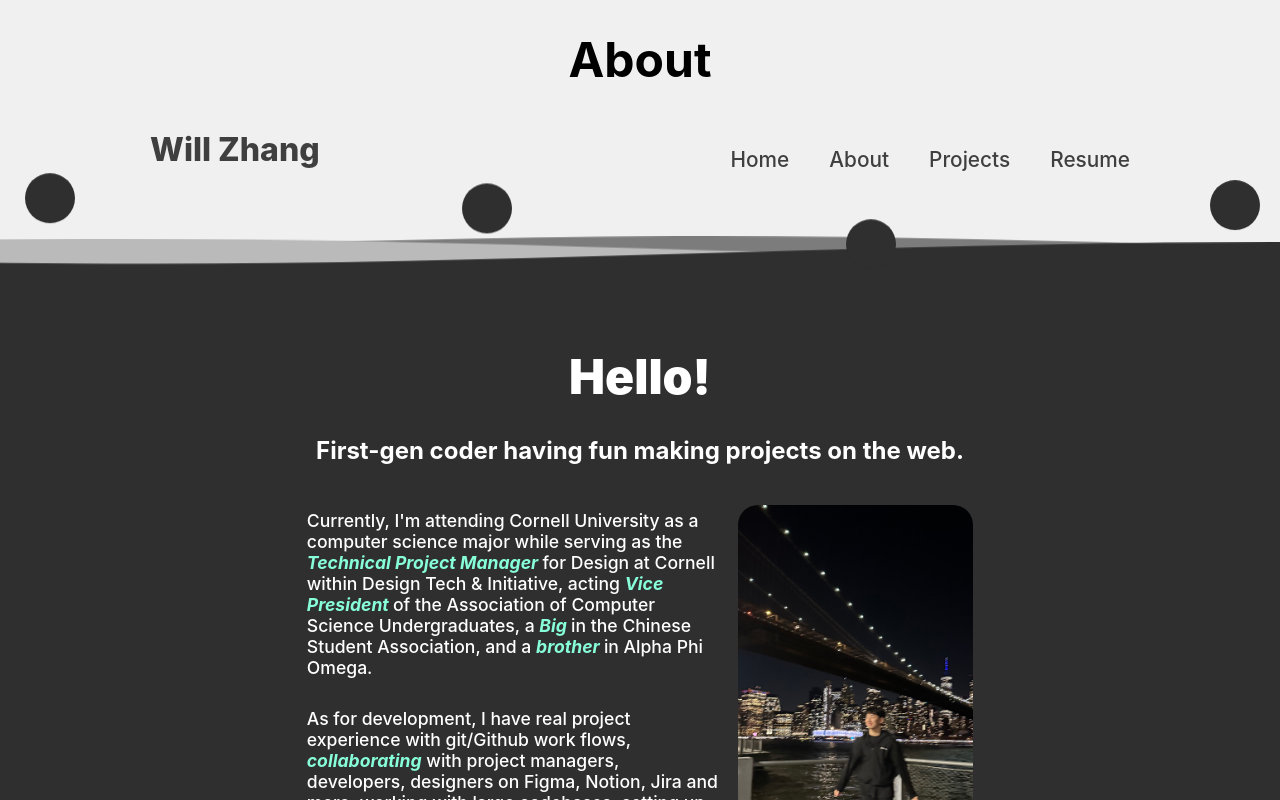
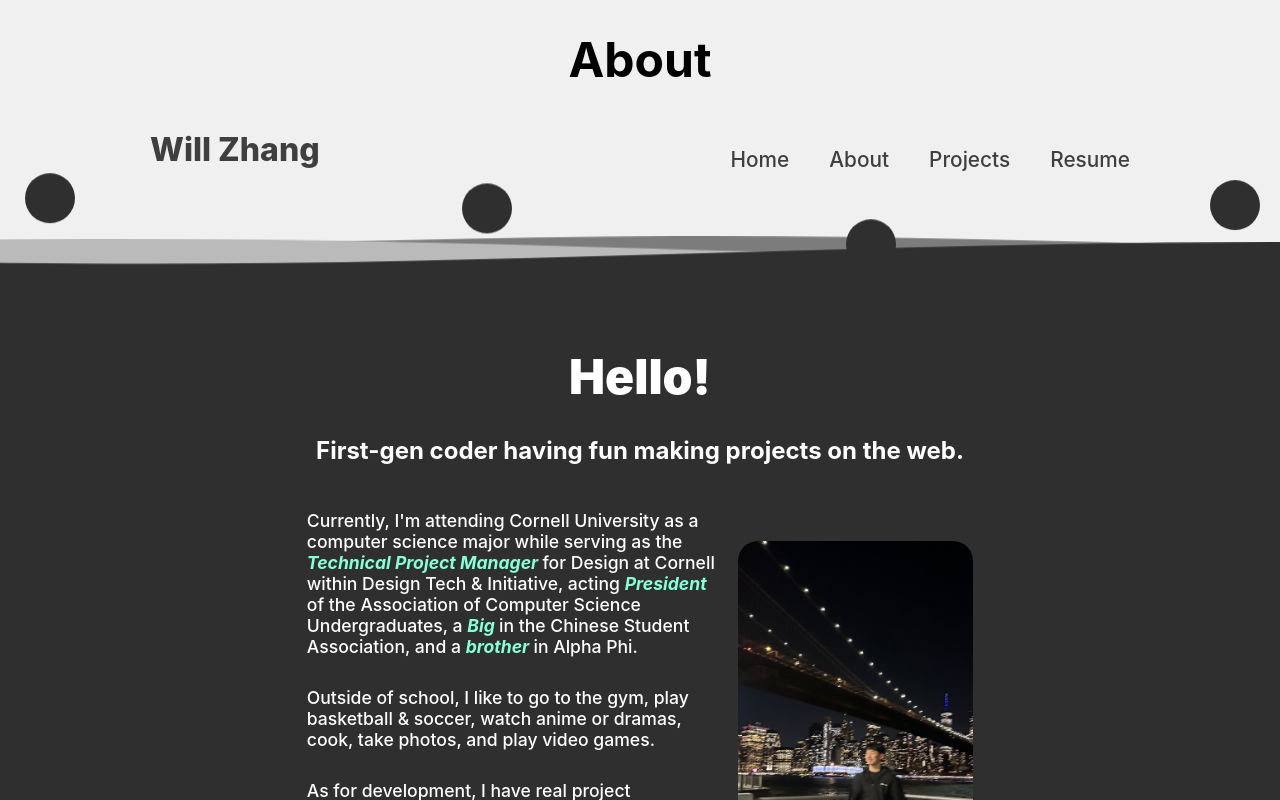
Before and after one commit to wizhaaa/wizhaa.com, a React (Create React App) app: page /about in a window 1280 px wide. Shown: the top 800 px of the page. Built offline with nearby package versions, Linux system fonts and the light colour scheme.

Commit message:
update info

```diff
--- a/src/pages/About.tsx
+++ b/src/pages/About.tsx
@@ -25,11 +25,16 @@ const About = () => {
               Currently, I'm attending Cornell University as a computer science
               major while serving as the <em>Technical Project Manager </em> for
               Design at Cornell within Design Tech & Initiative, acting{" "}
-              <em> Vice President </em>
+              <em> President </em>
               of the Association of Computer Science Undergraduates, a{" "}
               <em>Big </em>
               in the Chinese Student Association, and a <em>brother </em>in
-              Alpha Phi Omega.
+              Alpha Phi.
+            </p>
+            <p>
+              Outside of school, I like to go to the gym, play basketball &
+              soccer, watch anime or dramas, cook, take photos, and play video
+              games.
             </p>
             <p>
               As for development, I have real project experience with git/Github
--- a/src/pages/Home.tsx
+++ b/src/pages/Home.tsx
@@ -14,7 +14,7 @@ const Home = () => {
           <div className="intro">
             <h1> Hello, I'm Will! 👋 </h1>
             <h4>
-              CS major.
+              CS major.{" "}
               <span className="highlight">
                 Hardstuck programmer. Fueled by boba.
               </span>
@@ -29,7 +29,7 @@ const Home = () => {
               I'm Will, a sophomore studying Computer Science and Business at
               Cornell University. Last summer, I have worked at Pupil on their
               user onboarding and matching functionality. On Campus, I work as a
-              Technical Product Manager at Design & Tech Initiative and Vice
+              Technical Product Manager at Design & Tech Initiative and as the
               President of our Computer Science Club, where we build products
               for community impact and provide outreach for students!
             </p>
```
